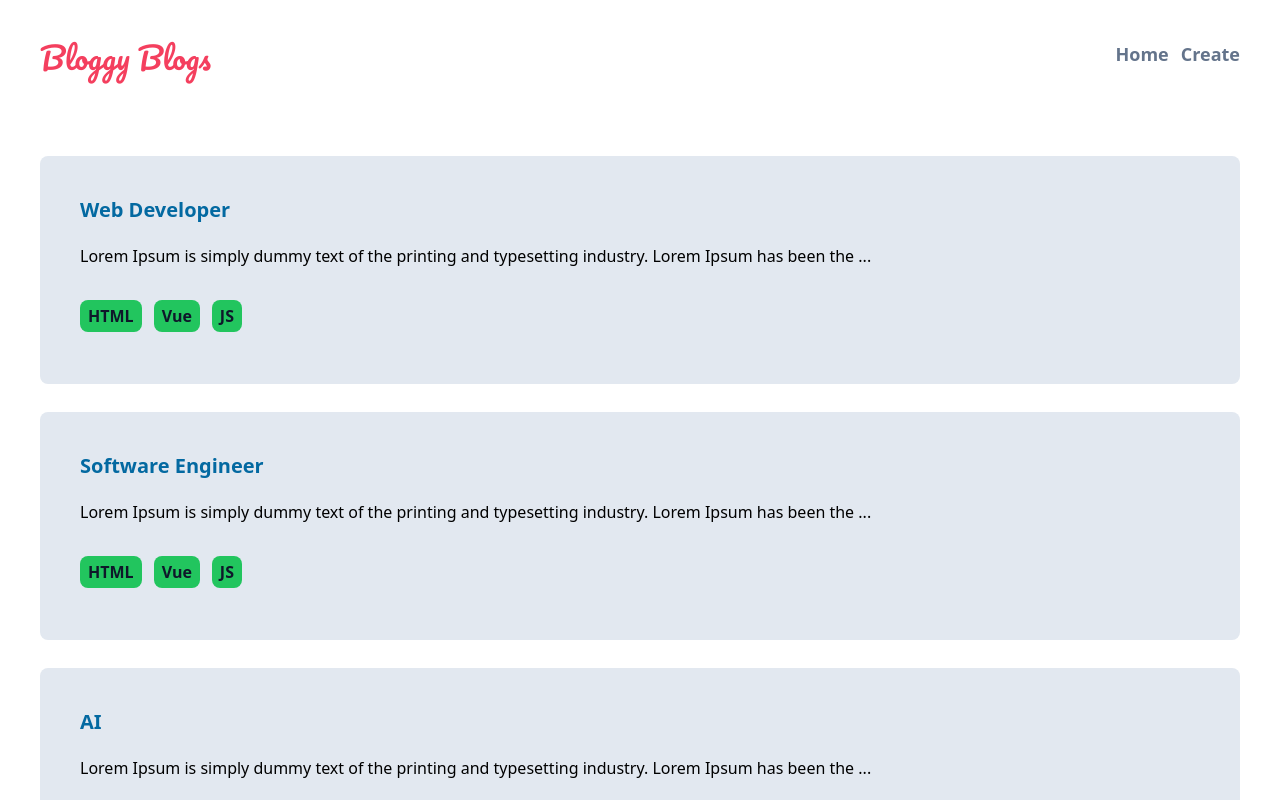
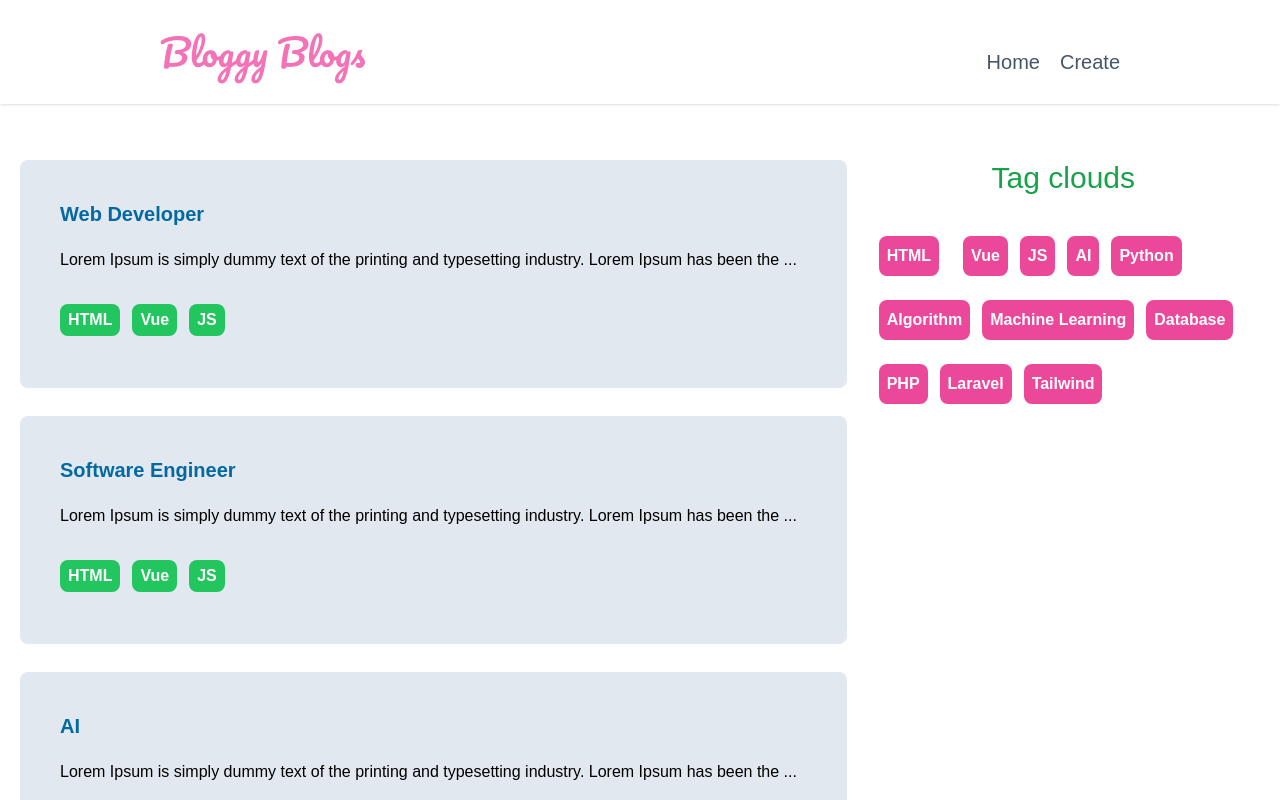
Before and after one commit to Alfie-Jayy/Blog_app, a Vue app: page / in a window 1280 px wide. Shown: the top 800 px of the page. Built offline with nearby package versions, Linux system fonts and the light colour scheme; data requests are answered from the project's data file.

Commit message:
Added cloud tags

```diff
--- a/database/db.json
+++ b/database/db.json
@@ -49,6 +49,16 @@
         "Machine Learning",
         "Database"
       ]
+    },
+    {
+      "id": "ecad",
+      "title": "E-comerce Website",
+      "detail": "Like Amazon website",
+      "tags": [
+        "PHP",
+        "Laravel",
+        "Tailwind"
+      ]
     }
   ]
 }
--- a/public/index.html
+++ b/public/index.html
@@ -9,7 +9,7 @@
     <link rel="preconnect" href="https://fonts.googleapis.com">
     <link rel="preconnect" href="https://fonts.gstatic.com" crossorigin>
     <link href="https://fonts.googleapis.com/css2?family=Pacifico&display=swap" rel="stylesheet">
-    <title><%= htmlWebpackPlugin.options.title %></title>
+    <title>Bloggy Blogs</title>
   </head>
   <body>
     <noscript>
--- a/src/assets/tailwind.css
+++ b/src/assets/tailwind.css
@@ -5,16 +5,25 @@
 @layer components{
 
     .main{
-        @apply container mx-auto p-10
+        @apply container mx-auto py-14 px-5
+    }
+    .nav{
+      @apply mx-auto px-40 py-7 w-full shadow
+    }
+    .nav-parent{
+      @apply flex justify-between items-center flex-wrap space-y-5
+    }
+    .crate-main{
+      @apply container mx-auto py-10 px-10 md:px-40
     }
     .spinner{
         @apply flex justify-center items-center h-screen
     }
-    .nav{
-        @apply text-rose-600 font-bold text-xl
-    }
     .blog{
         @apply bg-slate-200 p-10 rounded-lg space-y-5 mb-7
+    }
+    .nav-title{
+      @apply text-xl sm:text-4xl font-pacifico text-pink-400
     }
     .title{
         @apply font-bold text-xl text-sky-700
@@ -41,13 +50,34 @@
         @apply bg-slate-200 text-green-700 font-semibold p-2 w-fit rounded-lg
       }
       .tag{
-        @apply bg-green-500 text-slate-900 font-semibold px-2 py-1 w-fit rounded-lg
+        @apply bg-green-500 text-white font-semibold px-2 py-1 w-fit rounded-lg
       }
       .remove{
         @apply cursor-pointer text-red-600
       }
-      /* .router-link-active{
-        @apply text-rose-700
-      } */
+      .layout{
+        @apply md:flex flex-row-reverse
+      }
+      .first-layout{
+        @apply md:w-1/3 md:ps-5
+      }
+      .sec-layout{
+        @apply md:flex-grow
+      }
+      .cloud-title{
+        @apply font-bold text-2xl md:font-normal md:text-3xl md:text-center text-green-600 pb-7
+      }
+      .cloud-parent{
+        @apply flex space-x-3 flex-wrap pb-10 md:pb-0
+      }
+      .cloud{
+        @apply font-semibold text-white bg-pink-500 p-2 rounded-lg m-3
+      }
+      .router-link-active{
+        @apply text-slate-700
+      }
+      *{
+        @apply font-quicksand
+      }
 
 }
--- a/src/components/Navbar.vue
+++ b/src/components/Navbar.vue
@@ -1,10 +1,10 @@
 <template>
-    <div class="main" >
-        <div class="flex justify-between" >
-            <div class="text-3xl font-pacifico text-rose-500">Bloggy Blogs</div>
-            <div class="space-x-3">
-                <router-link class="text-slate-500 hover:text-rose-600 transition duration-500 text-lg font-semibold " to="/">Home</router-link>
-                <router-link class="text-slate-500 hover:text-rose-600 transition duration-500 text-lg font-semibold " :to="{name: 'create'}" >Create</router-link>
+    <div class="nav" >
+        <div class="nav-parent">
+            <div class="nav-title">Bloggy Blogs</div>
+            <div class="space-x-5 text-xl">
+                <router-link class="text-slate-600 hover:text-rose-400 transition duration-500 font-normal " to="/">Home</router-link>
+                <router-link class="text-slate-600 hover:text-rose-400 transition duration-500 font-normal " :to="{name: 'create'}" >Create</router-link>
             </div>
         </div>
     </div>
@@ -17,7 +17,5 @@
 </script>
 
 <style>
-    .router-link-active{
-        color: crimson;
-    }
+
 </style>
--- a/src/components/SingleBlog.vue
+++ b/src/components/SingleBlog.vue
@@ -4,7 +4,7 @@
         <p class="detail" >{{ cutBlogDetail }} ...</p>
         <div class="tag-parent">
                 <div v-for="tag in post.tags" class="tag" >
-                    <p>{{ tag }}</p>
+                    <router-link :to="{name: 'tag', params:{tag: tag}  }" >{{ tag }}</router-link>
                 </div>
         </div>
     </div>
--- /dev/null
+++ b/src/components/TagCloud.vue
@@ -0,0 +1,43 @@
+<template>
+    <div >
+        <h3 class="cloud-title font-quicksand">Tag clouds</h3>
+        <div class="cloud-parent">
+                <div v-for="tag in uniqueTags" class="cloud" >
+                    <router-link :to="{name: 'tag', params:{tag: tag}  }" >{{ tag }}</router-link>
+                </div>
+        </div>
+    </div>
+</template>
+
+<script>
+import { ref} from "vue";
+    export default {
+        props: ['posts'],
+
+        setup(props){
+
+            let tags = ref([]);
+
+            props.posts.forEach( (post)=>{
+                return post.tags.forEach( (tag)=> {
+                    tags.value.push(tag)
+                } )
+            } )
+
+            let uniqueTags = tags.value.filter( (tag, index, array)=>{
+                return array.indexOf(tag) === index
+            } )
+
+
+
+            return {uniqueTags}
+        }
+
+    }
+</script>
+
+<style>
+.router-link-active{
+    color: #334155;
+}
+</style>
--- a/src/router/index.js
+++ b/src/router/index.js
@@ -2,6 +2,7 @@ import { createRouter, createWebHistory } from 'vue-router'
 import HomeView from '../views/HomeView.vue'
 import JobDetail from '../views/BlogDetail.vue'
 import CreateBlog from '../views/CreateBlog.vue'
+import Tag from '../views/FilterTags.vue'
 
 const routes = [
   {
@@ -19,6 +20,12 @@ const routes = [
     path:'/create',
     name: 'create',
     component: CreateBlog
+  },
+  {
+    path: '/tags/:tag',
+    name: 'tag',
+    component: Tag,
+    props: true
   }
 ]
 
--- a/src/views/CreateBlog.vue
+++ b/src/views/CreateBlog.vue
@@ -1,7 +1,7 @@
 <template>
-  <div class="main">
+  <div class="crate-main">
 
-    <form @submit.prevent="Create" >
+    <form @submit.prevent="Create">
 
         <div>
             <label class="label">Blog Title</label>
--- /dev/null
+++ b/src/views/FilterTags.vue
@@ -0,0 +1,46 @@
+<template>
+    <div class="main" >
+
+        <div v-if="error">
+            <h3>{{ error }}</h3>
+        </div>
+
+        <div v-else-if="posts.length" class="layout" >
+            <div class="first-layout"> <TagCloud :posts = 'posts' ></TagCloud> </div>
+            <div class="sec-layout"><BlogList :posts='filterPosts'></BlogList></div>
+        </div>
+
+        <div v-else>
+            <Spinner></Spinner>
+        </div>
+    </div>
+</template>
+
+<script>
+    import TagCloud from '../components/TagCloud'
+import Spinner from '../components/Spinner'
+import BlogList from '../components/BlogList'
+import { computed } from 'vue';
+    import getPosts from '../composables/getPosts';
+    export default {
+  components: {
+    TagCloud,
+    Spinner, BlogList },
+        props: ['tag'],
+
+        setup(props) {
+
+            let {posts, error, load} = getPosts()
+
+            load();
+
+            let filterPosts = computed( ()=>{
+                return posts.value.filter( (post)=>{
+                    return post.tags.includes(props.tag)
+                } )
+            } )
+
+            return {posts, error, filterPosts}
+        }
+    }
+</script>
--- a/src/views/HomeView.vue
+++ b/src/views/HomeView.vue
@@ -5,8 +5,9 @@
             <h1>{{ error }}</h1>
         </div>
 
-        <div v-else-if="posts.length > 0">
-            <BlogList :posts='posts'></BlogList>
+        <div v-else-if="posts.length" class="layout" >
+            <div class="first-layout"> <TagCloud :posts="posts" ></TagCloud> </div>
+            <div class="sec-layout"><BlogList :posts='posts'></BlogList></div>
         </div>
 
         <div v-else>
@@ -19,6 +20,7 @@
 <script>
 
 
+import TagCloud from '../components/TagCloud'
 import Spinner from '../components/Spinner'
 import BlogList from '../components/BlogList.vue'
 import getPosts from '../composables/getPosts';
@@ -26,6 +28,7 @@ import getPosts from '../composables/getPosts';
     export default {
 
     components: {
+    TagCloud,
     Spinner, BlogList },
 
         setup(){
--- a/tailwind.config.js
+++ b/tailwind.config.js
@@ -5,7 +5,8 @@ module.exports = {
   theme: {
     extend: {},
     fontFamily: {
-      'pacifico' : ["Pacifico", 'cursive']
+      'pacifico' : ["Pacifico", 'cursive'],
+      'quicksand' : ["Quicksand", 'sans-serif']
     }
   },
   plugins: [],
```
